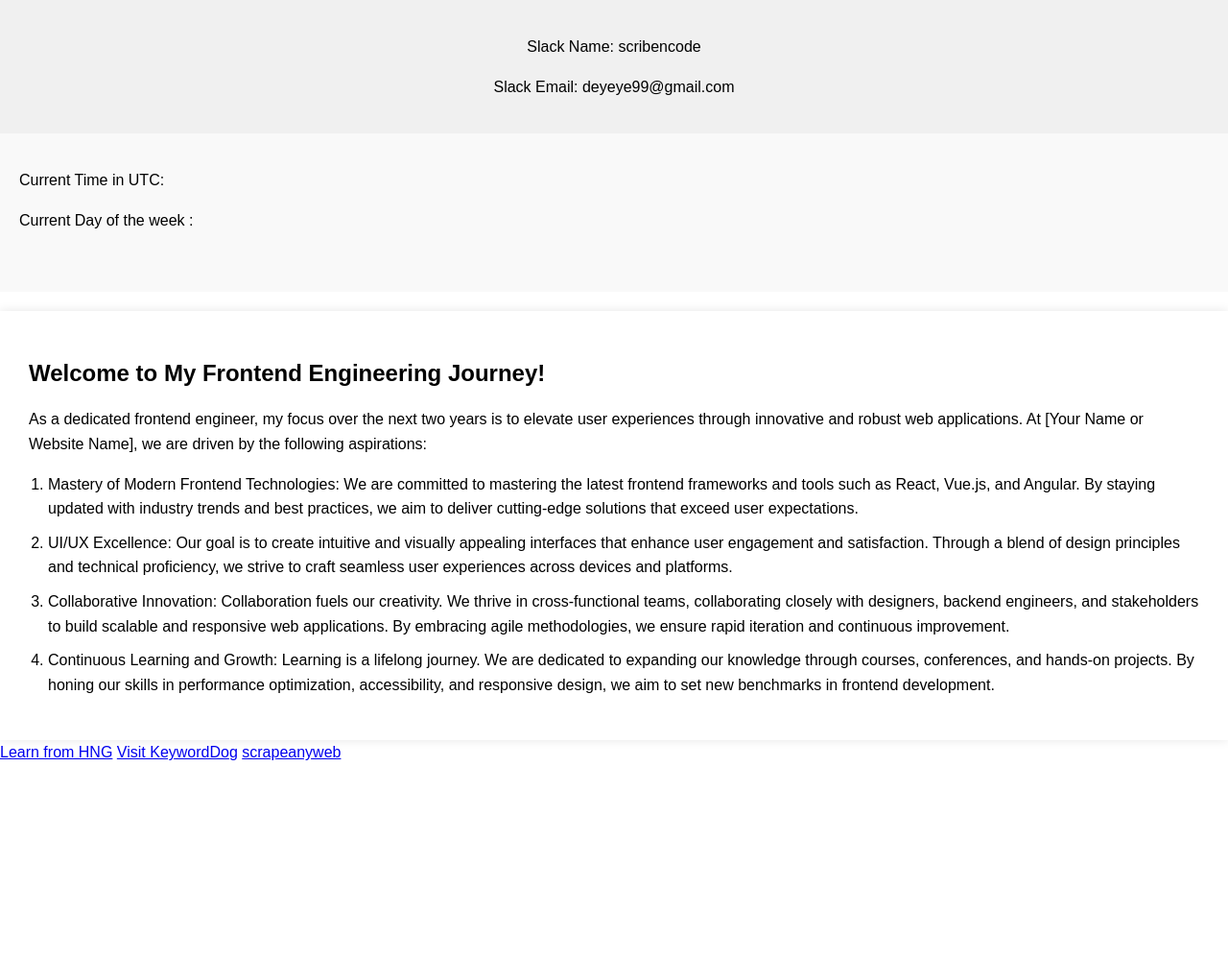
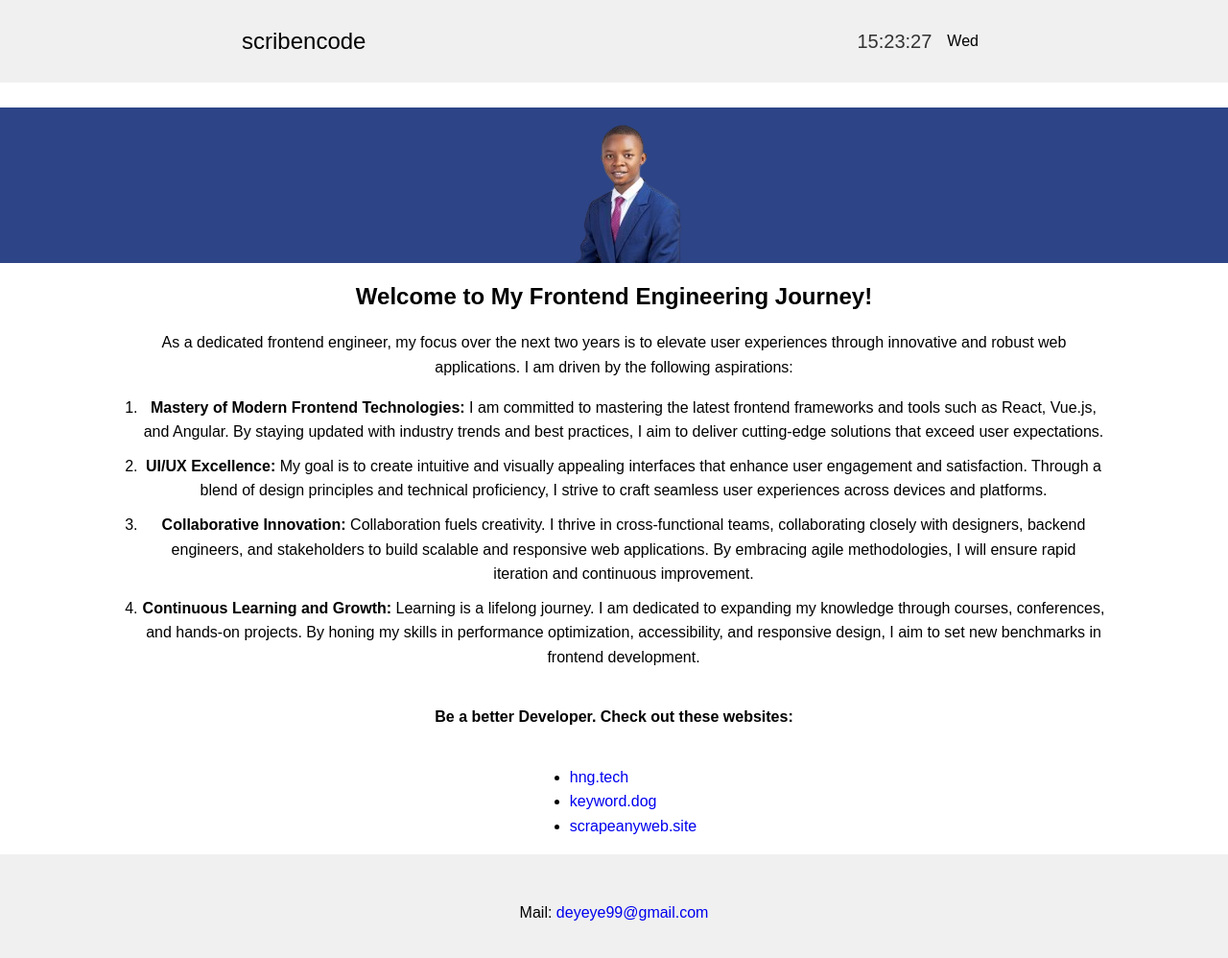
Before and after one commit to scribeNcode/personalWebsite, a plain HTML site: page index.html in a window 1280 px wide. Shown: the whole page at 96% size. Before the commit the page ends 800 px from the top, so only its background shows below. Drawn offline with Linux system fonts and the light colour scheme.

Commit message:
add all files

```diff
--- a/index.html
+++ b/index.html
@@ -1,39 +1,117 @@
 <!DOCTYPE html>
 <html lang="en">
   <head>
-    <meta charset="UTF-8">
-    <meta name="viewport" content="width=device-width, initial-scale=1.0">
+    <meta charset="UTF-8" />
+    <meta name="viewport" content="width=device-width, initial-scale=1.0" />
     <title>Document</title>
-    <link rel="stylesheet" href="style.css">
+    <link rel="stylesheet" href="style.css" />
   </head>
+
   <body>
     <header>
-        <p data-testid="slackDisplayName">Slack Name: scribencode</p>
-        <p id="slackEmail">Slack Email: deyeye99@gmail.com <span data-testid="slackEmail"></span></p>
+      <div class="slackDisplayNameWrapper">
+        <p data-testid="slackDisplayName">scribencode</p>
+      </div>
+      <div class="timeAndDayWrapper">
+        <p data-testid="currentTimeUTC" class="clock"></p>
+        <p data-testid="currentDay"></p>
+      </div>
     </header>
     <main>
-        <div class="infoWrapper">
-            <p>Current Time in UTC: <span data-testid="currentTimeUTC"></span></p>
-            <p>Current Day of the week : <span data-testid="currentDay"></span></p>
-            <img src="" alt="" srcset="">
-            <!-- <p>Slack profile picture: <span data-testid="slackProfilePicture"></span></p> -->
+      <div class="myImage">
+        <img
+          data-testid="slackProfilePicture"
+          src="./images/scribencodeImage.png"
+          alt="my_image"
+          srcset=""
+        />
       </div>
 
+      <div class="contactMe"></div>
       <div class="myGoalsWrapper">
+        <div>
           <h1>Welcome to My Frontend Engineering Journey!</h1>
-            <p>As a dedicated frontend engineer, my focus over the next two years is to elevate user experiences through innovative and robust web applications. At [Your Name or Website Name], we are driven by the following aspirations:</p>
+          <p>
+            As a dedicated frontend engineer, my focus over the next two years
+            is to elevate user experiences through innovative and robust web
+            applications. I am driven by the following aspirations:
+          </p>
+        </div>
+        <div>
           <ol>
-                <li>Mastery of Modern Frontend Technologies: We are committed to mastering the latest frontend frameworks and tools such as React, Vue.js, and Angular. By staying updated with industry trends and best practices, we aim to deliver cutting-edge solutions that exceed user expectations.</li>
-                <li>UI/UX Excellence: Our goal is to create intuitive and visually appealing interfaces that enhance user engagement and satisfaction. Through a blend of design principles and technical proficiency, we strive to craft seamless user experiences across devices and platforms.</li>
-                <li>Collaborative Innovation: Collaboration fuels our creativity. We thrive in cross-functional teams, collaborating closely with designers, backend engineers, and stakeholders to build scalable and responsive web applications. By embracing agile methodologies, we ensure rapid iteration and continuous improvement.</li>
-                <li>Continuous Learning and Growth: Learning is a lifelong journey. We are dedicated to expanding our knowledge through courses, conferences, and hands-on projects. By honing our skills in performance optimization, accessibility, and responsive design, we aim to set new benchmarks in frontend development.</li>
+            <li>
+              <b>Mastery of Modern Frontend Technologies:</b> I am committed to
+              mastering the latest frontend frameworks and tools such as React,
+              Vue.js, and Angular. By staying updated with industry trends and
+              best practices, I aim to deliver cutting-edge solutions that
+              exceed user expectations.
+            </li>
+            <li>
+              <b> UI/UX Excellence:</b> My goal is to create intuitive and
+              visually appealing interfaces that enhance user engagement and
+              satisfaction. Through a blend of design principles and technical
+              proficiency, I strive to craft seamless user experiences across
+              devices and platforms.
+            </li>
+            <li>
+              <b>Collaborative Innovation: </b>Collaboration fuels creativity. I
+              thrive in cross-functional teams, collaborating closely with
+              designers, backend engineers, and stakeholders to build scalable
+              and responsive web applications. By embracing agile methodologies,
+              I will ensure rapid iteration and continuous improvement.
+            </li>
+            <li>
+              <b>Continuous Learning and Growth:</b> Learning is a lifelong
+              journey. I am dedicated to expanding my knowledge through courses,
+              conferences, and hands-on projects. By honing my skills in
+              performance optimization, accessibility, and responsive design, I
+              aim to set new benchmarks in frontend development.
+            </li>
           </ol>
         </div>
+      </div>
+
+      <div class="otherWebsitesDiv">
+        <div class="learnMoreDiv">
+          <h4>Be a better Developer. Check out these websites:</h4>
+        </div>
+        <ul>
+          <li>
+            <a
+              href="http://hng.tech/learn"
+              target="_blank"
+              data-testid="hngLink"
+              >hng.tech</a
+            >
+          </li>
+          <li>
+            <a
+              href=" http://keyword.dog"
+              target="_blank"
+              data-testid="keywordLink"
+              >keyword.dog</a
+            >
+          </li>
+          <li>
+            <a
+              href="http://scrapeanyweb.site"
+              target="_blank"
+              data-testid="scrapeanywebLink"
+              >scrapeanyweb.site</a
+            >
+          </li>
+        </ul>
+      </div>
     </main>
+
     <footer>
-        <a href="http://hng.tech/learn" data-testid="hngLink">Learn from HNG</a>
-        <a href=" http://keyword.dog" data-testid="keywordLink">Visit KeywordDog</a>
-        <a href="http://scrapeanyweb" data-testid="scrapeanywebLink">scrapeanyweb</a>
+      <p id="slackEmail">
+        Mail:
+        <a data-testid="slackEmail" href="mailto:deyeye99@gmail.com"
+          >deyeye99@gmail.com</a
+        >
+      </p>
     </footer>
+    <script src="script.js"></script>
   </body>
 </html>
--- /dev/null
+++ b/script.js
@@ -0,0 +1,53 @@
+
+
+function getTimeAndDay(){
+const currentMoment = new Date();
+const utcHour = currentMoment.getUTCHours();
+const utcMinutes = currentMoment.getUTCMinutes();
+const currentSec = currentMoment.getUTCSeconds();
+const currentTime = ` ${utcHour}:${utcMinutes}:${currentSec} `
+
+//update currentTime
+document.querySelector('[data-testid="currentTimeUTC"]').textContent = currentTime  ;
+
+//update currentDay when the setInterval function is called every seconds
+ getCurrentDay(currentMoment)
+}
+
+
+
+// function to get day
+function getCurrentDay(currentMoment){
+    let dayToday = currentMoment.getUTCDay()
+    let today;
+
+    //logic to determine the day of the week;
+   if(dayToday == 0){
+    today = 'Sun';
+   }else if(dayToday == 1){
+    today = 'Mon';
+   }else if(dayToday == 2){
+    today = 'Tue'
+   }else if(dayToday == 3){
+    today = 'Wed'
+   }else if(dayToday == 4){
+    today = 'Thu'
+   }else if(dayToday == 5){
+    today = 'Fri'
+   }else if(dayToday == 6){
+    today = 'Saturday'
+   }else{
+    today = 'error'
+   }
+
+    document.querySelector('[data-testid="currentDay"]').textContent = today
+}
+
+
+//This function calls current time and day
+getTimeAndDay()
+
+
+
+// This is a function
+setInterval(getTimeAndDay, 1000)
--- a/style.css
+++ b/style.css
@@ -1,12 +1,3 @@
-/* *{
-    border: 0;
-    margin: 0 auto;
-    box-sizing: border-box;
-}
-
-*/
-
-
 body {
   font-family: Arial, sans-serif;
   line-height: 1.6;
@@ -15,13 +6,55 @@ body {
 }
 
 header {
+  display: flex;
+  justify-content: space-around;
+  text-align: center;
   background-color: #f0f0f0;
-    padding: 20px;
-    text-align: center;
+  position: fixed;
+  width: 100%;
 }
 
-.infoWrapper, .myGoalsWrapper {
-    padding: 20px;
+main {
+  padding-top: 7rem;
+}
+
+[data-testid="slackDisplayName"] {
+  font-size: 1.5rem;
+}
+
+.slackDisplayNameWrapper {
+  display: flex;
+  justify-content: center;
+  align-items: center;
+}
+
+[data-testid="slackDisplayName"] {
+  display: flex;
+  justify-content: center;
+  align-items: center;
+}
+
+.timeAndDayWrapper {
+  padding: 0 0.5rem;
+  border-radius: 0.2rem;
+
+  display: flex;
+  justify-content: space-between;
+  align-items: center;
+  gap: 1rem;
+}
+
+.clock {
+  font-family: Arial, Helvetica, sans-serif;
+  font-size: 20px;
+  font-weight: normal;
+  color: #333;
+}
+
+.myGoalsWrapper {
+  margin: 0 auto;
+  width: 80%;
+  text-align: center;
 }
 
 .infoWrapper {
@@ -29,10 +62,22 @@ header {
   margin-bottom: 20px;
 }
 
-.myGoalsWrapper {
-    background-color: #fff;
-    box-shadow: 0 0 10px rgba(0,0,0,0.1);
-    padding: 30px;
+.myImage {
+  display: flex;
+  justify-content: center;
+  align-items: center;
+  width: 100%;
+  background-color: #2d4487;
+}
+
+.contactMe {
+  display: flex;
+  justify-content: center;
+  align-items: center;
+}
+
+.contactMe p {
+  font-size: 1.5rem;
 }
 
 .myGoalsWrapper h1 {
@@ -54,3 +99,66 @@ header {
   font-size: 16px;
   margin-bottom: 10px;
 }
+
+.learnMoreDiv h3 {
+  display: flex;
+  justify-content: center;
+  align-items: center;
+}
+
+.otherWebsitesDiv {
+  display: flex;
+  flex-direction: column;
+  justify-content: center;
+  align-items: center;
+}
+
+ul .otherWebsitesDiv {
+  display: flex;
+  justify-content: center;
+  align-items: center;
+}
+
+a {
+  text-decoration: none;
+}
+
+a:visited {
+  color: red;
+}
+
+footer {
+  background-color: #f0f0f0;
+  text-align: center;
+  padding: 2rem;
+}
+
+.learnMoreDiv {
+  width: 100%;
+  text-align: center;
+}
+
+/* Style for Mobile */
+@media screen and (max-width: 425px) {
+  .clock {
+    font-size: 13px;
+  }
+
+  header {
+    gap: 30%;
+  }
+
+  [data-testid="slackDisplayName"] {
+    margin-left: 1rem;
+  }
+
+  .timeAndDayWrapper {
+    margin-right: rem;
+  }
+}
+
+@media screen and (max-width: 320px) {
+  [data-testid="slackDisplayName"] {
+    font-size: 1.1rem;
+  }
+}
```
Also changed, not shown: images/scribencodeImage.png (added). Lines whose indentation alone changed are shown as unchanged.
